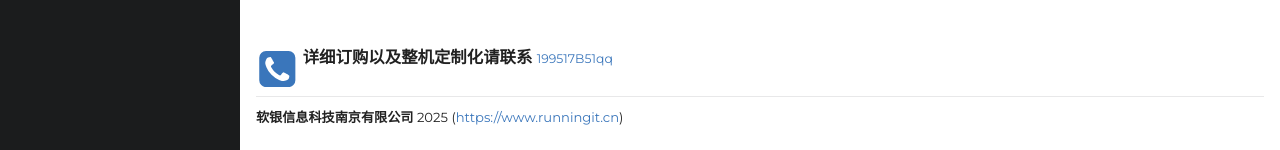
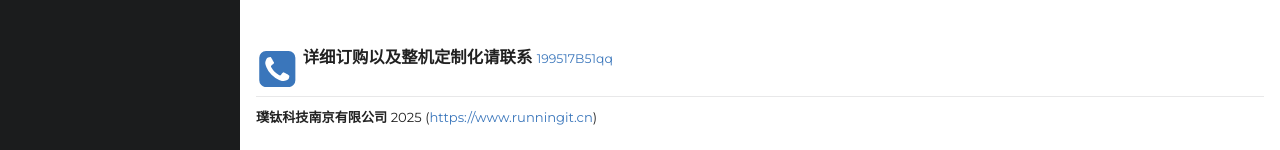
Before and after one commit to jiyif11/bodhiic, a Jekyll site: the page built from index.md, in a window 1280 px wide and 1065 px high. Shown: the part 912-1062 px from the top of the window. Built offline with Jekyll 4.4.1, drawn with Linux system fonts in a browser that asks for light colours.

Commit message:
更新 attribution.html

```diff
--- a/_includes/elements/attribution.html
+++ b/_includes/elements/attribution.html
@@ -18,7 +18,7 @@
 
 <tr>
   <td class="smaller text">
-  <strong>软银信息科技南京有限公司</strong> {{ "now" | date: "%Y" }} (<a href="{{ site.project.repo }}">{{ site.project.repo }}</a>)
+  <strong>璞钛科技南京有限公司</strong> {{ "now" | date: "%Y" }} (<a href="{{ site.project.repo }}">{{ site.project.repo }}</a>)
   </td>
 </tr>
 
```
